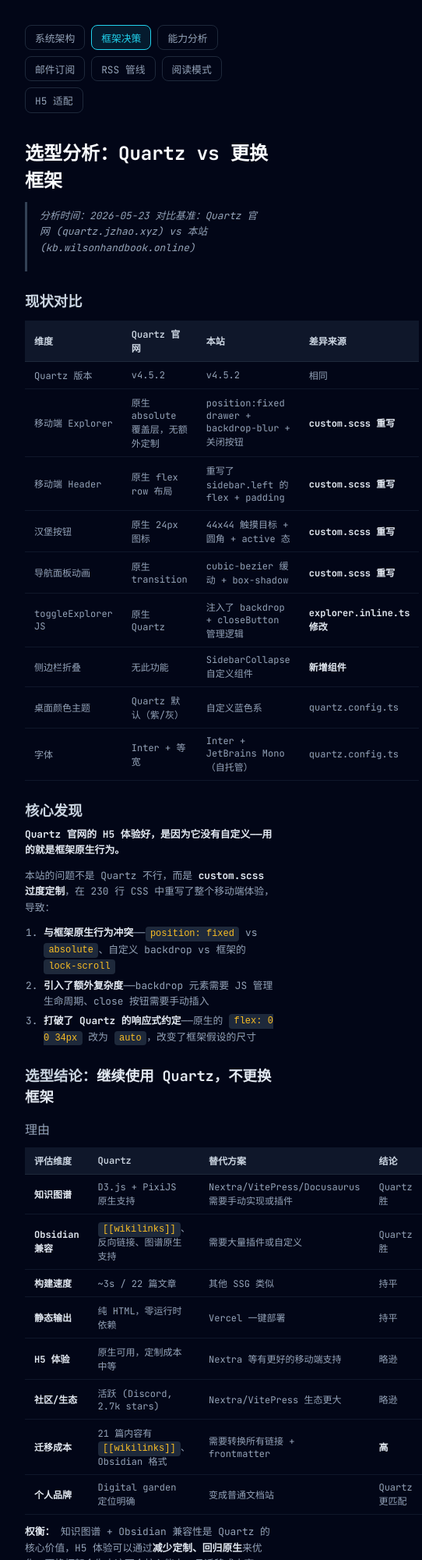
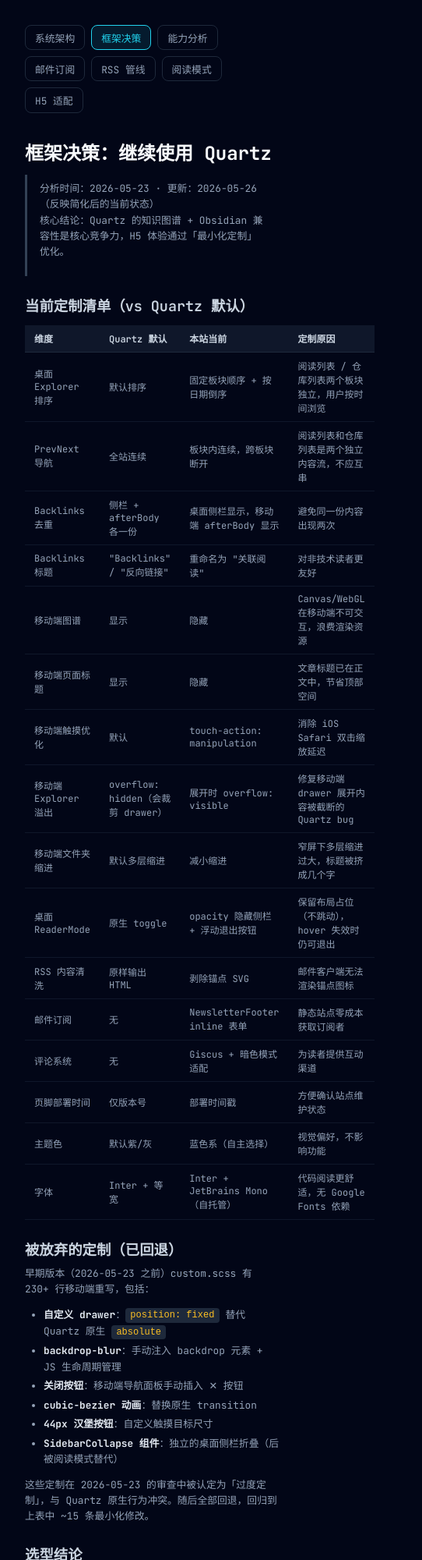
Before and after one commit to wilsonwangdev/wilson-knowledge-base, a website: page docs/framework-decision.html in a window 390 px wide. Shown: the top 2000 px of the page at 78% size, 542 px wide, since content can reach past the window. Drawn offline with Linux system fonts and the light colour scheme; no server answers.

Commit message:
docs: rewrite framework-decision to reflect current state
Previously described a heavily customized 230-line mobile CSS that
was already rolled back. Updated to:
- Current customization table with 定制原因 column
- Section on abandoned customizations (drawer, backdrop, close btn)
- Same structure but reflects 'Let Quartz be Quartz' reality

```diff
--- a/docs/framework-decision.html
+++ b/docs/framework-decision.html
@@ -25,7 +25,7 @@
     .content h2 { font-size: 1.15rem; font-weight: 600; margin: 1.5rem 0 0.5rem; color: #cbd5e1; }
     .content h3 { font-size: 1rem; font-weight: 500; margin: 1rem 0 0.5rem; color: #94a3b8; }
     .content p { color: #94a3b8; font-size: 0.8rem; line-height: 1.6; margin-bottom: 0.75rem; }
-    .content blockquote { border-left: 3px solid #334155; padding: 0.5rem 1rem; margin: 0.75rem 0; color: #64748b; font-style: italic; }
+    .content blockquote { border-left: 3px solid #334155; padding: 0.5rem 1rem; margin: 0.75rem 0; color: #64748b; }
     .content ul, .content ol { color: #94a3b8; font-size: 0.8rem; line-height: 1.6; margin: 0.5rem 0 0.75rem 1.5rem; }
     .content li { margin-bottom: 0.25rem; }
     .content code { background: #1e293b; padding: 0.15rem 0.4rem; border-radius: 0.25rem; font-size: 0.75rem; color: #fbbf24; }
@@ -53,94 +53,141 @@
     </nav>
 
     <div class="content">
-<h1>选型分析：Quartz vs 更换框架</h1>
+<h1>框架决策：继续使用 Quartz</h1>
 <blockquote>
-<p>分析时间：2026-05-23
-对比基准：Quartz 官网 (quartz.jzhao.xyz) vs 本站 (kb.wilsonhandbook.online)</p>
+<p>分析时间：2026-05-23 · 更新：2026-05-26（反映简化后的当前状态）<br>
+核心结论：Quartz 的知识图谱 + Obsidian 兼容性是核心竞争力，H5 体验通过「最小化定制」优化。</p>
 </blockquote>
-<h2>现状对比</h2>
+
+<h2>当前定制清单（vs Quartz 默认）</h2>
 <table>
 <thead>
 <tr>
 <th>维度</th>
-<th>Quartz 官网</th>
-<th>本站</th>
-<th>差异来源</th>
+<th>Quartz 默认</th>
+<th>本站当前</th>
+<th>定制原因</th>
 </tr>
 </thead>
 <tbody>
 <tr>
-<td>Quartz 版本</td>
-<td>v4.5.2</td>
-<td>v4.5.2</td>
-<td>相同</td>
+<td>桌面 Explorer 排序</td>
+<td>默认排序</td>
+<td>固定板块顺序 + 按日期倒序</td>
+<td>阅读列表 / 仓库列表两个板块独立，用户按时间浏览</td>
 </tr>
 <tr>
-<td>移动端 Explorer</td>
-<td>原生 absolute 覆盖层，无额外定制</td>
-<td>position:fixed drawer + backdrop-blur + 关闭按钮</td>
-<td><strong>custom.scss 重写</strong></td>
+<td>PrevNext 导航</td>
+<td>全站连续</td>
+<td>板块内连续，跨板块断开</td>
+<td>阅读列表和仓库列表是两个独立内容流，不应互串</td>
 </tr>
 <tr>
-<td>移动端 Header</td>
-<td>原生 flex row 布局</td>
-<td>重写了 sidebar.left 的 flex + padding</td>
-<td><strong>custom.scss 重写</strong></td>
+<td>Backlinks 去重</td>
+<td>侧栏 + afterBody 各一份</td>
+<td>桌面侧栏显示，移动端 afterBody 显示</td>
+<td>避免同一份内容出现两次</td>
 </tr>
 <tr>
-<td>汉堡按钮</td>
-<td>原生 24px 图标</td>
-<td>44x44 触摸目标 + 圆角 + active 态</td>
-<td><strong>custom.scss 重写</strong></td>
+<td>Backlinks 标题</td>
+<td>"Backlinks" / "反向链接"</td>
+<td>重命名为 "关联阅读"</td>
+<td>对非技术读者更友好</td>
 </tr>
 <tr>
-<td>导航面板动画</td>
-<td>原生 transition</td>
-<td>cubic-bezier 缓动 + box-shadow</td>
-<td><strong>custom.scss 重写</strong></td>
+<td>移动端图谱</td>
+<td>显示</td>
+<td>隐藏</td>
+<td>Canvas/WebGL 在移动端不可交互，浪费渲染资源</td>
 </tr>
 <tr>
-<td>toggleExplorer JS</td>
-<td>原生 Quartz</td>
-<td>注入了 backdrop + closeButton 管理逻辑</td>
-<td><strong>explorer.inline.ts 修改</strong></td>
+<td>移动端页面标题</td>
+<td>显示</td>
+<td>隐藏</td>
+<td>文章标题已在正文中，节省顶部空间</td>
 </tr>
 <tr>
-<td>侧边栏折叠</td>
-<td>无此功能</td>
-<td>SidebarCollapse 自定义组件</td>
-<td><strong>新增组件</strong></td>
+<td>移动端触摸优化</td>
+<td>默认</td>
+<td>touch-action: manipulation</td>
+<td>消除 iOS Safari 双击缩放延迟</td>
 </tr>
 <tr>
-<td>桌面颜色主题</td>
-<td>Quartz 默认（紫/灰）</td>
-<td>自定义蓝色系</td>
-<td>quartz.config.ts</td>
+<td>移动端 Explorer 溢出</td>
+<td>overflow: hidden（会裁剪 drawer）</td>
+<td>展开时 overflow: visible</td>
+<td>修复移动端 drawer 展开内容被截断的 Quartz bug</td>
+</tr>
+<tr>
+<td>移动端文件夹缩进</td>
+<td>默认多层缩进</td>
+<td>减小缩进</td>
+<td>窄屏下多层缩进过大，标题被挤成几个字</td>
+</tr>
+<tr>
+<td>桌面 ReaderMode</td>
+<td>原生 toggle</td>
+<td>opacity 隐藏侧栏 + 浮动退出按钮</td>
+<td>保留布局占位（不跳动），hover 失效时仍可退出</td>
+</tr>
+<tr>
+<td>RSS 内容清洗</td>
+<td>原样输出 HTML</td>
+<td>剥除锚点 SVG</td>
+<td>邮件客户端无法渲染锚点图标</td>
+</tr>
+<tr>
+<td>邮件订阅</td>
+<td>无</td>
+<td>NewsletterFooter inline 表单</td>
+<td>静态站点零成本获取订阅者</td>
+</tr>
+<tr>
+<td>评论系统</td>
+<td>无</td>
+<td>Giscus + 暗色模式适配</td>
+<td>为读者提供互动渠道</td>
+</tr>
+<tr>
+<td>页脚部署时间</td>
+<td>仅版本号</td>
+<td>部署时间戳</td>
+<td>方便确认站点维护状态</td>
+</tr>
+<tr>
+<td>主题色</td>
+<td>默认紫/灰</td>
+<td>蓝色系（自主选择）</td>
+<td>视觉偏好，不影响功能</td>
 </tr>
 <tr>
 <td>字体</td>
 <td>Inter + 等宽</td>
 <td>Inter + JetBrains Mono（自托管）</td>
-<td>quartz.config.ts</td>
+<td>代码阅读更舒适，无 Google Fonts 依赖</td>
 </tr>
 </tbody>
 </table>
-<h2>核心发现</h2>
-<p><strong>Quartz 官网的 H5 体验好，是因为它没有自定义——用的就是框架原生行为。</strong></p>
-<p>本站的问题不是 Quartz 不行，而是 <strong>custom.scss 过度定制</strong>，在 230 行 CSS 中重写了整个移动端体验，导致：</p>
-<ol>
-<li><strong>与框架原生行为冲突</strong>——<code>position: fixed</code> vs <code>absolute</code>、自定义 backdrop vs 框架的 <code>lock-scroll</code></li>
-<li><strong>引入了额外复杂度</strong>——backdrop 元素需要 JS 管理生命周期、close 按钮需要手动插入</li>
-<li><strong>打破了 Quartz 的响应式约定</strong>——原生的 <code>flex: 0 0 34px</code> 改为 <code>auto</code>，改变了框架假设的尺寸</li>
-</ol>
-<h2>选型结论：<strong>继续使用 Quartz，不更换框架</strong></h2>
-<h3>理由</h3>
+
+<h2>被放弃的定制（已回退）</h2>
+<p>早期版本（2026-05-23 之前）custom.scss 有 230+ 行移动端重写，包括：</p>
+<ul>
+<li><strong>自定义 drawer</strong>：<code>position: fixed</code> 替代 Quartz 原生 <code>absolute</code></li>
+<li><strong>backdrop-blur</strong>：手动注入 backdrop 元素 + JS 生命周期管理</li>
+<li><strong>关闭按钮</strong>：移动端导航面板手动插入 ✕ 按钮</li>
+<li><strong>cubic-bezier 动画</strong>：替换原生 transition</li>
+<li><strong>44px 汉堡按钮</strong>：自定义触摸目标尺寸</li>
+<li><strong>SidebarCollapse 组件</strong>：独立的桌面侧栏折叠（后被阅读模式替代）</li>
+</ul>
+<p>这些定制在 2026-05-23 的审查中被认定为「过度定制」，与 Quartz 原生行为冲突。随后全部回退，回归到上表中 ~15 条最小化修改。</p>
+
+<h2>选型结论</h2>
 <table>
 <thead>
 <tr>
 <th>评估维度</th>
 <th>Quartz</th>
-<th>替代方案</th>
+<th>替代方案 (Nextra/VitePress)</th>
 <th>结论</th>
 </tr>
 </thead>
@@ -148,121 +195,56 @@
 <tr>
 <td><strong>知识图谱</strong></td>
 <td>D3.js + PixiJS 原生支持</td>
-<td>Nextra/VitePress/Docusaurus 需要手动实现或插件</td>
+<td>需手动实现或插件</td>
 <td>Quartz 胜</td>
 </tr>
 <tr>
 <td><strong>Obsidian 兼容</strong></td>
-<td><code>[[wikilinks]]</code>、反向链接、图谱原生支持</td>
-<td>需要大量插件或自定义</td>
+<td>[[wikilinks]]、反向链接、图谱原生</td>
+<td>需大量自定义</td>
 <td>Quartz 胜</td>
 </tr>
 <tr>
 <td><strong>构建速度</strong></td>
-<td>~3s / 22 篇文章</td>
-<td>其他 SSG 类似</td>
+<td>~3s</td>
+<td>类似</td>
 <td>持平</td>
 </tr>
 <tr>
 <td><strong>静态输出</strong></td>
-<td>纯 HTML，零运行时依赖</td>
-<td>Vercel 一键部署</td>
+<td>纯 HTML + Vercel 部署</td>
+<td>同样支持</td>
 <td>持平</td>
 </tr>
 <tr>
 <td><strong>H5 体验</strong></td>
-<td>原生可用，定制成本中等</td>
-<td>Nextra 等有更好的移动端支持</td>
-<td>略逊</td>
-</tr>
-<tr>
-<td><strong>社区/生态</strong></td>
-<td>活跃 (Discord, 2.7k stars)</td>
-<td>Nextra/VitePress 生态更大</td>
-<td>略逊</td>
+<td>原生可用，最小化定制即可</td>
+<td>更成熟的开箱体验</td>
+<td>略逊，但已通过回退解决</td>
 </tr>
 <tr>
 <td><strong>迁移成本</strong></td>
-<td>21 篇内容有 <code>[[wikilinks]]</code>、Obsidian 格式</td>
-<td>需要转换所有链接 + frontmatter</td>
+<td>—</td>
+<td>需转换所有 wikilinks + frontmatter</td>
 <td><strong>高</strong></td>
 </tr>
 <tr>
 <td><strong>个人品牌</strong></td>
 <td>Digital garden 定位明确</td>
-<td>变成普通文档站</td>
+<td>普通文档站</td>
 <td>Quartz 更匹配</td>
 </tr>
 </tbody>
 </table>
-<p><strong>权衡：</strong> 知识图谱 + Obsidian 兼容性是 Quartz 的核心价值，H5 体验可以通过<strong>减少定制、回归原生</strong>来优化。更换框架会失去这两个核心能力，且迁移成本高。</p>
-<h2>优化计划：回归 Quartz 原生 + 最小化定制</h2>
-<h3>第一步：回退 custom.scss 移动端，恢复框架原生行为</h3>
-<p><strong>删除的代码：</strong>
-- <code>@media all and ($mobile)</code> 中的全部自定义（~150 行）
-  - 移除 <code>.sidebar.left</code> 布局重写
-  - 移除 <code>.explorer .mobile-explorer</code> 尺寸定制
-  - 移除 <code>.mobile-explorer-backdrop</code> 全部样式
-  - 移除 <code>.explorer:not(.collapsed) .explorer-content</code> 的 <code>position: fixed</code> 覆盖
-  - 移除 <code>.explorer.collapsed .explorer-content</code> 的 transform 覆盖
-  - 移除 <code>.mobile-nav-close</code> 全部样式
-  - 移除导航列表项间距定制
-  - 移除 <code>.explorer</code> 的 <code>flex: 0 0 auto</code> 覆盖</p>
-<p><strong>保留的代码：</strong>
-- <code>.graph { display: none !important }</code> — H5 隐藏图谱（合理）
-- <code>.page-title { display: none }</code> — H5 隐藏标题节省空间（合理）
-- <code>.center { padding: 0 1rem }</code> — 内容区呼吸边距（合理）
-- <code>.article-title</code> 字号调整 — 移动端阅读优化（合理）
-- <code>.breadcrumb-container</code> 字号调整（合理）
-- <code>overflow-x: hidden</code> — 防止横向滚动（合理）</p>
-<h3>第二步：回退 explorer.inline.ts，移除自定义 backdrop/close 逻辑</h3>
-<p><strong>删除：</strong>
-- <code>mobileBackdrop</code> / <code>ensureBackdrop()</code> / <code>openMobilePanel()</code> / <code>closeMobilePanel()</code>
-- <code>toggleExplorer</code> 中的 <code>isMobileToggle</code> 分支</p>
-<p><strong>保留：</strong>
-- <code>checkVisibility()</code> polyfill（兜底兼容）
-- <code>continue</code> bug fix</p>
-<h3>第三步：恢复主题色与 Quartz 官网一致</h3>
-<p><strong>修改 quartz.config.ts：</strong>
-- 将蓝色系 (<code>#2563eb</code> / <code>#60a5fa</code>) 改回 Quartz 默认紫/灰色系，或保持自主蓝色系（仅为视觉差异，不影响 H5 功能）</p>
-<h3>第四步：验证</h3>
+
+<h2>核心原则</h2>
+<p><strong>Let Quartz be Quartz。</strong></p>
 <ul>
-<li>本地构建 + 手机验证 H5 导航是否正常</li>
-<li>对比 Quartz 官网行为确认一致性</li>
-<li>确认桌面端 SidebarCollapse 仍正常工作</li>
+<li>定制应像补丁，不是重写</li>
+<li>只修改有明确痛点的交互，不为改而改</li>
+<li>保持升级兼容——删掉 custom.scss 就能回到 Quartz 原生</li>
+<li>所有定制都有可追溯的 commit 和文档理由</li>
 </ul>
-<h2>预期效果</h2>
-<table>
-<thead>
-<tr>
-<th>改进前</th>
-<th>改进后</th>
-</tr>
-</thead>
-<tbody>
-<tr>
-<td>230 行自定义移动端 CSS</td>
-<td>~10 行保留必要调整</td>
-</tr>
-<tr>
-<td>自定义 JS backdrop/close 逻辑</td>
-<td>框架原生 toggle</td>
-</tr>
-<tr>
-<td>与 Quartz 行为不一致</td>
-<td>与 Quartz 官网行为一致</td>
-</tr>
-<tr>
-<td>维护成本高（每次升级可能冲突）</td>
-<td>维护成本低（框架自动处理）</td>
-</tr>
-<tr>
-<td>移动端面板有 backdrop + close ×</td>
-<td>简洁的原生覆盖层</td>
-</tr>
-</tbody>
-</table>
-<p><strong>核心原则：Let Quartz be Quartz。框架的移动端行为是经过验证的——不要重新发明它。</strong></p>
     </div>
     <p class="footer">Wilson's Knowledge Base · 开发文档 · Powered by GitHub Pages · 最后更新 <span id="last-updated">...</span></p>
   </div>
```
